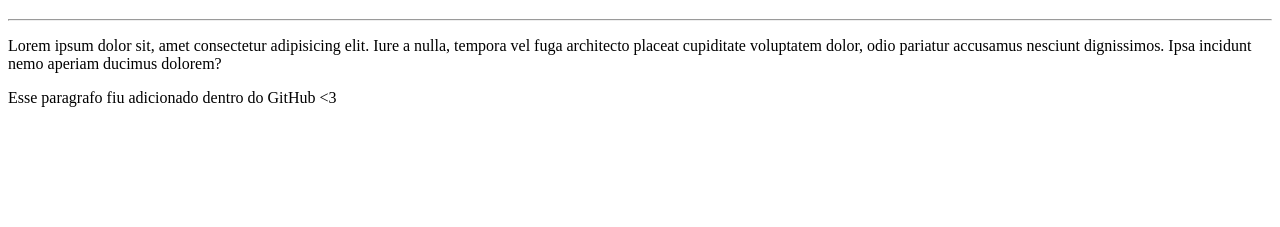
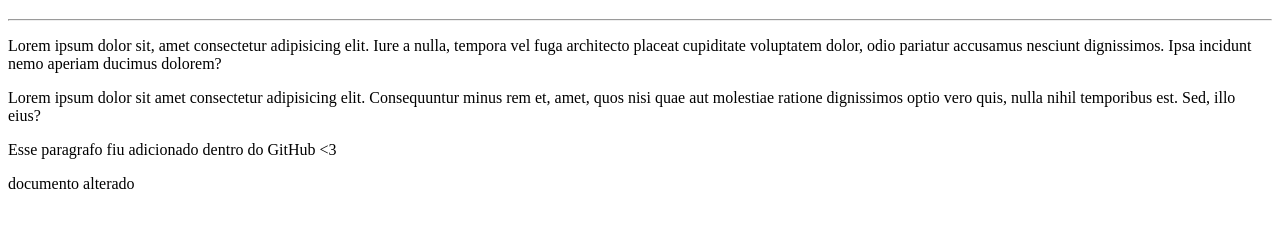
Before and after one commit to marcio-mb/Ola-Mundo, a plain HTML site: page site-exemplo/index.html in a window 1280 px wide. Shown: the part 61-288 px from the top of the page. Drawn offline with Linux system fonts and the light colour scheme.

Commit message:
mudei o arquivo index

```diff
--- a/site-exemplo/index.html
+++ b/site-exemplo/index.html
@@ -10,6 +10,8 @@
     <hr>
     <p>Lorem ipsum dolor sit, amet consectetur adipisicing elit. Iure a nulla, tempora vel fuga architecto placeat cupiditate voluptatem dolor, odio pariatur accusamus nesciunt dignissimos. Ipsa incidunt nemo aperiam ducimus dolorem?
     </p>
+    <p>Lorem ipsum dolor sit amet consectetur adipisicing elit. Consequuntur minus rem et, amet, quos nisi quae aut molestiae ratione dignissimos optio vero quis, nulla nihil temporibus est. Sed, illo eius?</p>
     <p>Esse paragrafo fiu adicionado dentro do GitHub &lt;3 </p>
+    <P>documento alterado</P>
 </body>
 </html>
```
